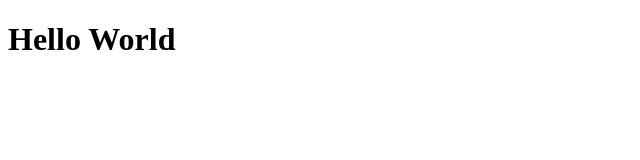
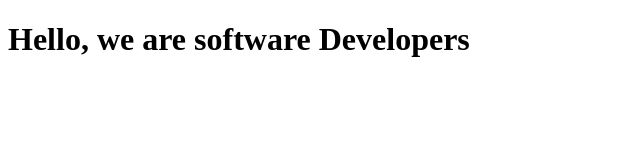
Before and after one commit to dayanrathore/dayan-and-daniel-project, a plain HTML site: page index.html in a window 1280 px wide. Shown: the whole page, without its empty margins (0-640 px from the left). Drawn offline with Linux system fonts and the light colour scheme.

Commit message:
changed to we are software developers

```diff
--- a/index.html
+++ b/index.html
@@ -7,7 +7,7 @@
   </head>
 
   <body>
-    <h1>Hello World</h1>
+    <h1>Hello, we are software Developers</h1>
 
 
     <script src="https://cdn.freecodecamp.org/testable-projects-fcc/v1/bundle.js"></script>
```
